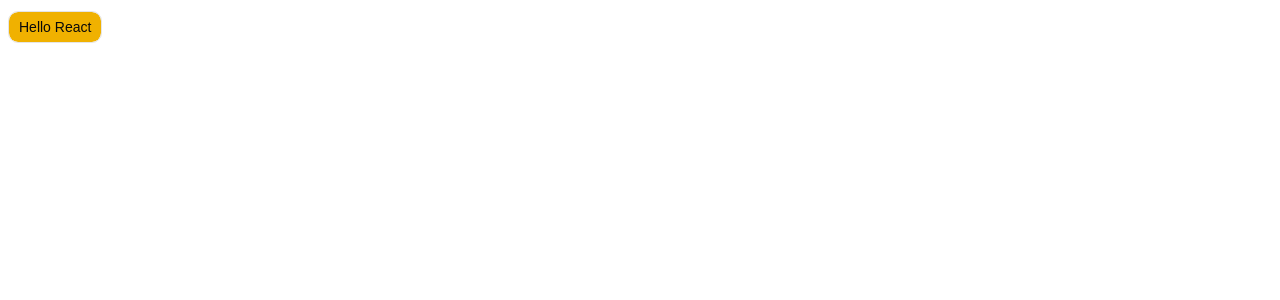
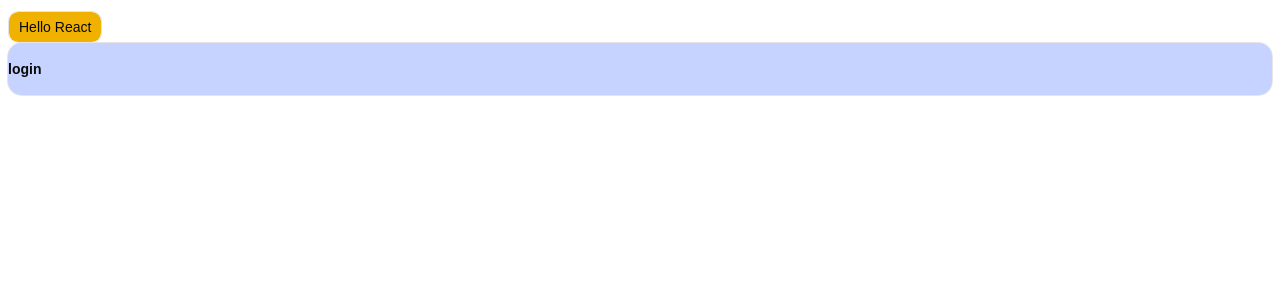
Before and after one commit to ShinNova-coding/Asset-Management-Web, a React (Vite) app: page / in a window 1280 px wide. Shown: the top 300 px of the page. Built offline with nearby package versions, Linux system fonts and the light colour scheme.

Commit message:
project folder setup

```diff
--- a/src/App.tsx
+++ b/src/App.tsx
@@ -1,9 +1,11 @@
 import { Button } from "./components/ui/button"
+import { Card } from "./components/ui/card"
 
 const App = () => {
   return (
     <div className="p-2 font-bold text-2xl">
       <Button variant="outline" className="bg-yellow-500">Hello React</Button>
+      <Card className="bg-indigo-200">login</Card>
     </div>
   )
 }
```
